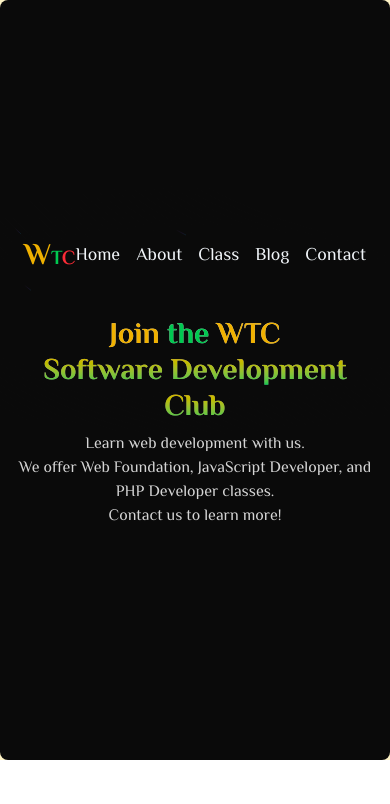
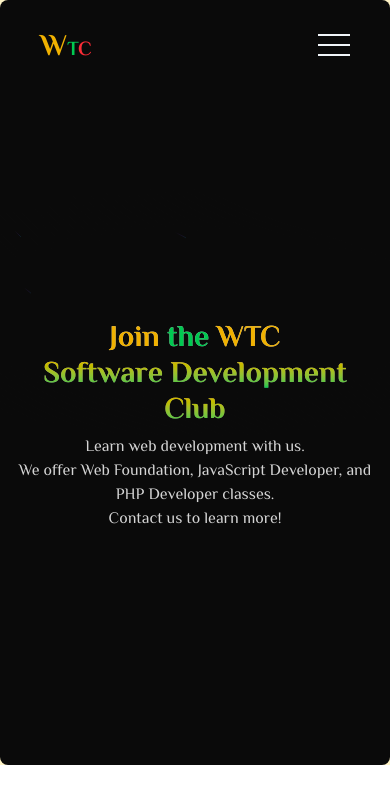
Before and after one commit to zinoo-dez/web-school-wtc, a Next.js app: page / in a window 390 px wide. Shown: the top 804 px of the page. Built offline with nearby package versions, Linux system fonts and the light colour scheme.

Commit message:
add menu

```diff
--- a/src/app/components/Background-Beam.tsx
+++ b/src/app/components/Background-Beam.tsx
@@ -7,8 +7,11 @@ export default function BackgroundBeamsDemo() {
     return (
         <>
 
-            <div className="min-h-[90vh] w-full rounded-md bg-neutral-950 dark:bg-neutral-900 relative flex items-center justify-center flex-col  antialiased">
+            <div className="min-h-[90vh] w-full rounded-md bg-neutral-950 dark:bg-neutral-900   antialiased">
                 <Nav />
+                <div className="min-h-[80vh] relative flex items-center justify-center flex-col">
+
+
                     <Image
                         src="/gg.png"
                         alt="coding"
@@ -29,6 +32,7 @@ export default function BackgroundBeamsDemo() {
                         </p>
 
                     </div>
+                </div>
                 <BackgroundBeams />
             </div>
         </>
--- a/src/app/components/Nav.tsx
+++ b/src/app/components/Nav.tsx
@@ -2,16 +2,34 @@ import Link from 'next/link'
 import React from 'react'
 
 export default function Nav() {
+    const [isOpen, setIsOpen] = React.useState(false)
     return (
-        <div className='h-[90px] px-10 flex justify-between items-center '>
+        <div className='h-[90px] px-10 relative flex justify-between items-center z-[1000]'>
             <Link href="/"><span className='font-bold text-3xl text-yellow-500'>W</span><span className='font-bold text-xl text-green-500'>T</span><span className='font-bold text-xl text-red-500'>C</span></Link>
-            <ul className='flex gap-4'>
+            <ul className='hidden md:flex gap-4'>
                 <Link className='text-lg text-slate-100 hover:shadow-amber-100' href="/">Home</Link>
                 <Link className='text-lg text-slate-100 hover:shadow-amber-100' href="#about">About</Link>
                 <Link className='text-lg text-slate-100 hover:shadow-amber-100' href="#contact">Class</Link>
                 <Link className='text-lg text-slate-100 hover:shadow-amber-100' href="#blog">Blog</Link>
                 <Link className='text-lg text-slate-100 hover:shadow-amber-100' href="#contact">Contact</Link>
             </ul>
+            <button
+                className='md:hidden flex flex-col gap-2 cursor-pointer'
+                onClick={() => setIsOpen(!isOpen)}
+            >
+                <span className='w-8 h-0.5 bg-slate-100' />
+                <span className='w-8 h-0.5 bg-slate-100' />
+                <span className='w-8 h-0.5 bg-slate-100' />
+            </button>
+            {isOpen && (
+                <ul className='md:hidden absolute top-20 w-full m-auto right-0 bg-[#0f172a88] backdrop-blur-md rounded-lg shadow-lg z-50 p-10'>
+                    <Link className='text-lg text-slate-100 block text-center hover:text-slate-500 mb-3' href="/">Home</Link>
+                    <Link className='text-lg text-slate-100 block text-center hover:text-slate-500 mb-3' href="#about">About</Link>
+                    <Link className='text-lg text-slate-100 block text-center hover:text-slate-500 mb-3' href="#contact">Class</Link>
+                    <Link className='text-lg text-slate-100 block text-center hover:text-slate-500 mb-3' href="#blog">Blog</Link>
+                    <Link className='text-lg text-slate-100 block text-center hover:text-slate-500' href="#contact">Contact</Link>
+                </ul>
+            )}
         </div>
     )
 }
```
Lines whose indentation alone changed are shown as unchanged.
